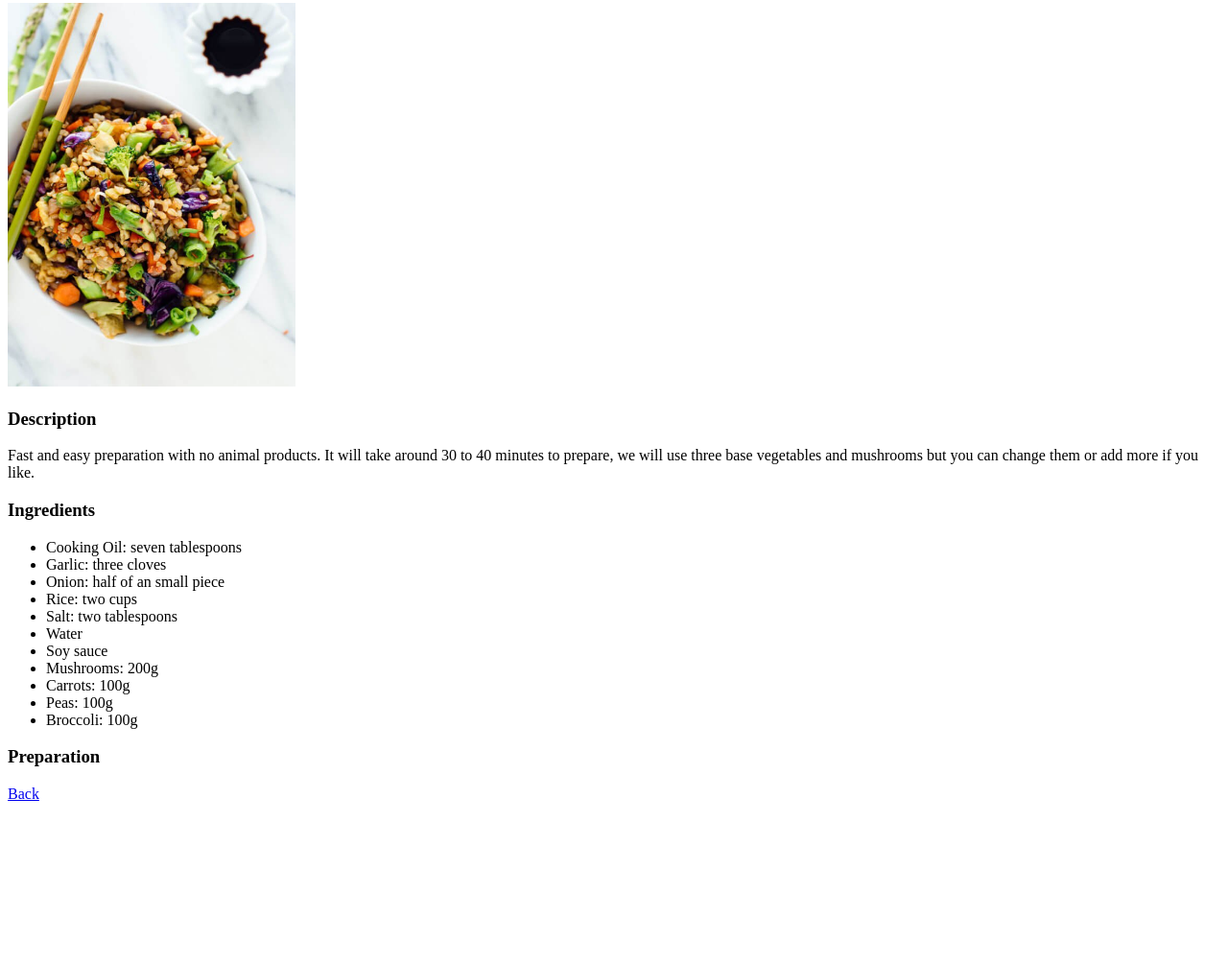
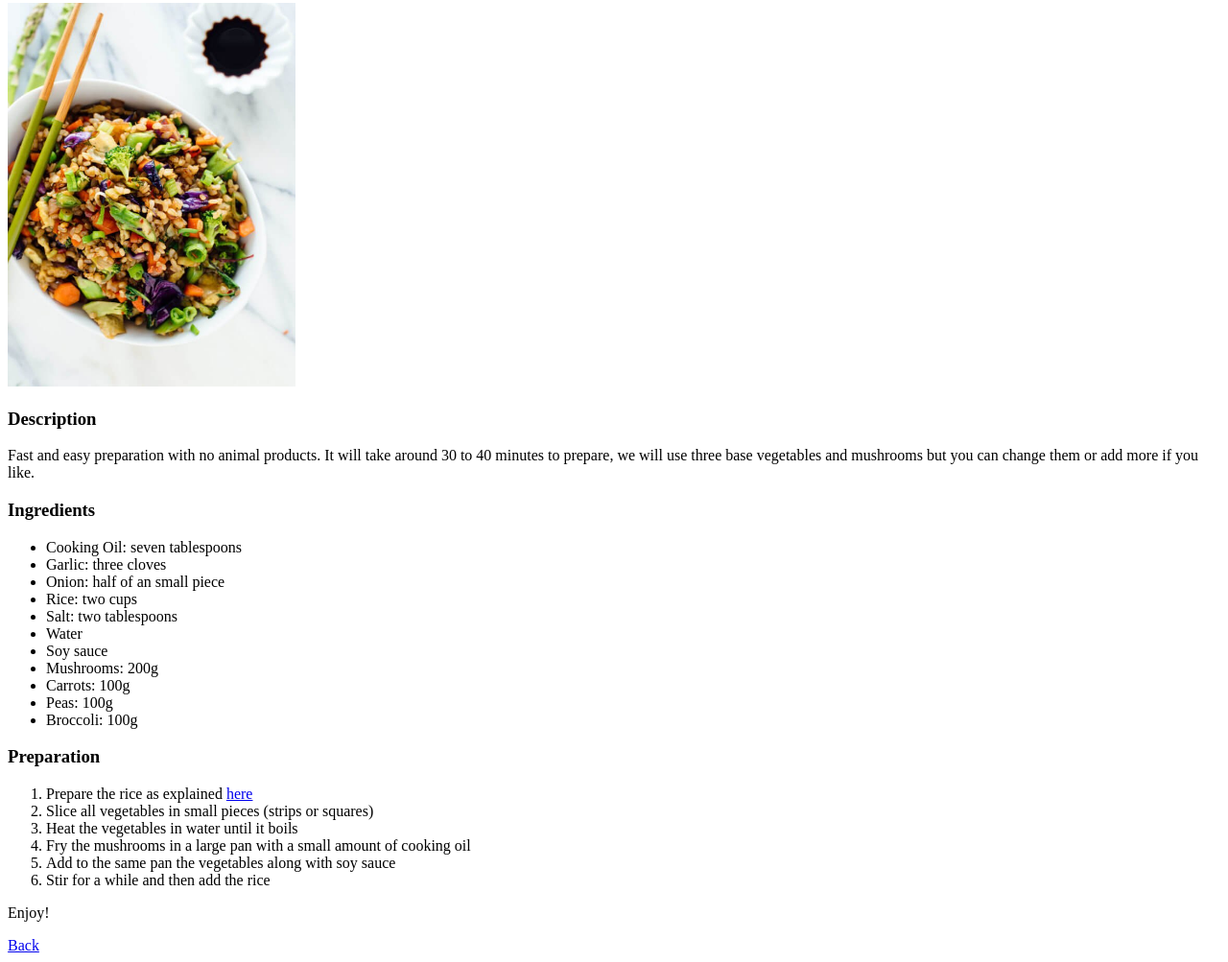
Before and after one commit to mateodav/odin-recipes, a plain HTML site: page recipes/veggierice.html in a window 1280 px wide. Shown: the part 103-1106 px from the top of the page at 96% size. Before the commit the page ends 948 px from the top, so only its background shows below. Drawn offline with Linux system fonts and the light colour scheme.

Commit message:
Finished second recipe

```diff
--- a/recipes/veggierice.html
+++ b/recipes/veggierice.html
@@ -34,6 +34,16 @@
     </ul>
     <h3>Preparation</h3>
 
+    <ol>
+        <li>Prepare the rice as explained <a href="../recipes/riceeggs.html">here</a></li>
+        <li>Slice all vegetables in small pieces (strips or squares)</li>
+        <li>Heat the vegetables in water until it boils</li>
+        <li>Fry the mushrooms in a large pan with a small amount of cooking oil</li>
+        <li>Add to the same pan the vegetables along with soy sauce</li>
+        <li>Stir for a while and then add the rice</li>
+    </ol>
+
+    <p>Enjoy!</p>
 
     <a href="../index.html">Back</a>
 </body>
```
